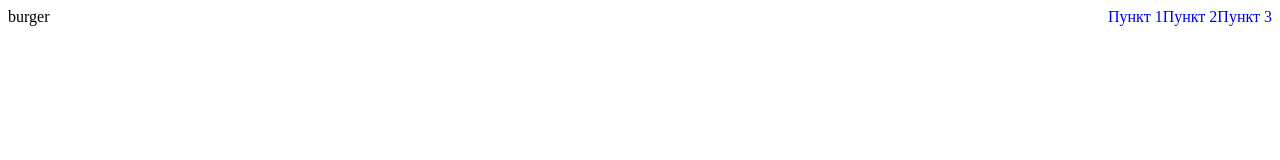
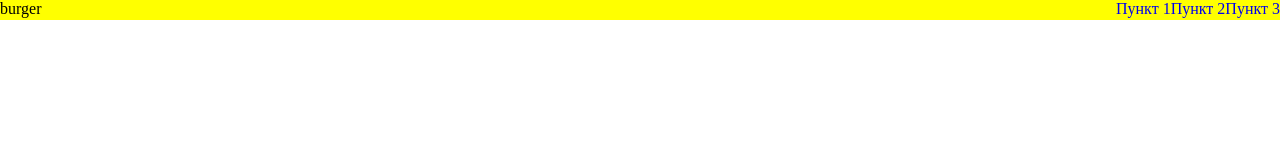
Before and after one commit to Akhat-cpp/lvl3, a plain HTML site: page index.html in a window 1280 px wide. Drawn offline with Linux system fonts and the light colour scheme.

Commit message:
Add files via upload

```diff
--- a/burger.css
+++ b/burger.css
@@ -1,3 +1,8 @@
+*
+{
+	margin: 0;
+	padding: 0;
+}
 @media screen and (min-width: 380px)
 {
 	.burger-lg
@@ -12,6 +17,8 @@
 	}
 	.heading
 	{
+		height: 20px;
+		background-color: yellow;
 		display: flex;
 		flex-direction: row;
 		justify-content: space-between;
--- a/index.html
+++ b/index.html
@@ -3,6 +3,7 @@
 <head>
 	<meta charset="UTF-8">
 	<title>Burger</title>
+	<meta name="viewport" content="width=device-width, initial-scale=1">
 
 	<link rel="stylesheet" href="burger.css">
 
```
